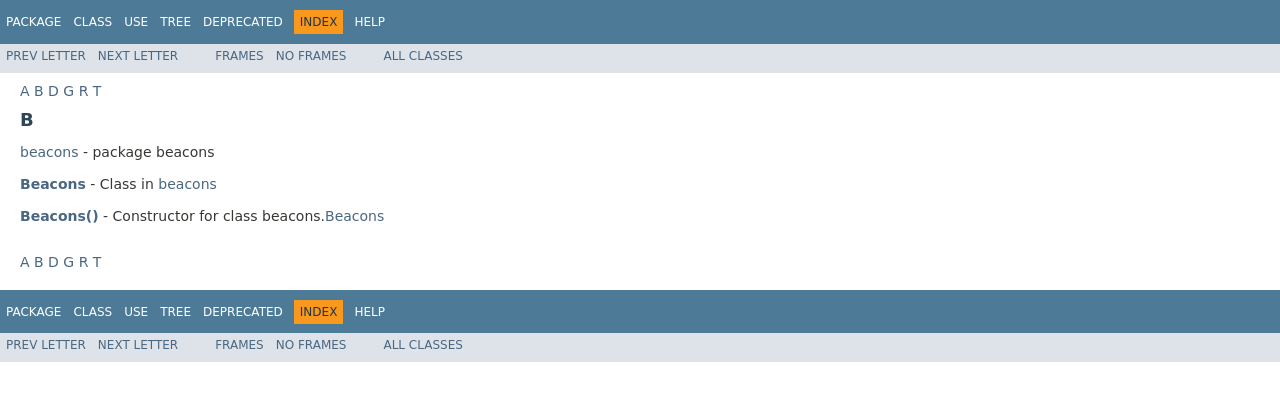
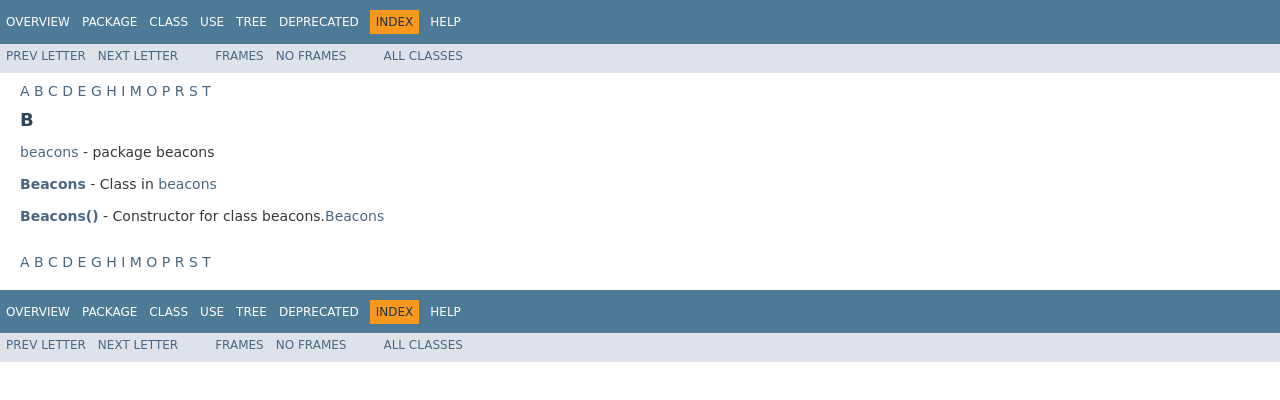
Before and after one commit to Olio-Masters/collector, a plain HTML site: page doc/index-files/index-2.html in a window 1280 px wide. Drawn offline with Linux system fonts and the light colour scheme; a web font is replaced by a local one.

Commit message:
Update index-2.html

```diff
--- a/doc/index-files/index-2.html
+++ b/doc/index-files/index-2.html
@@ -2,7 +2,7 @@
 <!-- NewPage -->
 <html lang="fi">
 <head>
-<!-- Generated by javadoc (1.8.0_161) on Mon Mar 12 10:31:13 EET 2018 -->
+<!-- Generated by javadoc (1.8.0_161) on Mon Mar 12 11:13:12 EET 2018 -->
 <title>B-Index</title>
 <meta name="date" content="2018-03-12">
 <link rel="stylesheet" type="text/css" href="../stylesheet.css" title="Style">
@@ -31,10 +31,11 @@
 <!--   -->
 </a>
 <ul class="navList" title="Navigation">
-<li><a href="../beacons/package-summary.html">Package</a></li>
+<li><a href="../overview-summary.html">Overview</a></li>
+<li>Package</li>
 <li>Class</li>
 <li>Use</li>
-<li><a href="../beacons/package-tree.html">Tree</a></li>
+<li><a href="../overview-tree.html">Tree</a></li>
 <li><a href="../deprecated-list.html">Deprecated</a></li>
 <li class="navBarCell1Rev">Index</li>
 <li><a href="../help-doc.html">Help</a></li>
@@ -68,7 +69,7 @@
 <!--   -->
 </a></div>
 <!-- ========= END OF TOP NAVBAR ========= -->
-<div class="contentContainer"><a href="index-1.html">A</a>&nbsp;<a href="index-2.html">B</a>&nbsp;<a href="index-3.html">D</a>&nbsp;<a href="index-4.html">G</a>&nbsp;<a href="index-5.html">R</a>&nbsp;<a href="index-6.html">T</a>&nbsp;<a name="I:B">
+<div class="contentContainer"><a href="index-1.html">A</a>&nbsp;<a href="index-2.html">B</a>&nbsp;<a href="index-3.html">C</a>&nbsp;<a href="index-4.html">D</a>&nbsp;<a href="index-5.html">E</a>&nbsp;<a href="index-6.html">G</a>&nbsp;<a href="index-7.html">H</a>&nbsp;<a href="index-8.html">I</a>&nbsp;<a href="index-9.html">M</a>&nbsp;<a href="index-10.html">O</a>&nbsp;<a href="index-11.html">P</a>&nbsp;<a href="index-12.html">R</a>&nbsp;<a href="index-13.html">S</a>&nbsp;<a href="index-14.html">T</a>&nbsp;<a name="I:B">
 <!--   -->
 </a>
 <h2 class="title">B</h2>
@@ -80,7 +81,7 @@
 <dt><span class="memberNameLink"><a href="../beacons/Beacons.html#Beacons--">Beacons()</a></span> - Constructor for class beacons.<a href="../beacons/Beacons.html" title="class in beacons">Beacons</a></dt>
 <dd>&nbsp;</dd>
 </dl>
-<a href="index-1.html">A</a>&nbsp;<a href="index-2.html">B</a>&nbsp;<a href="index-3.html">D</a>&nbsp;<a href="index-4.html">G</a>&nbsp;<a href="index-5.html">R</a>&nbsp;<a href="index-6.html">T</a>&nbsp;</div>
+<a href="index-1.html">A</a>&nbsp;<a href="index-2.html">B</a>&nbsp;<a href="index-3.html">C</a>&nbsp;<a href="index-4.html">D</a>&nbsp;<a href="index-5.html">E</a>&nbsp;<a href="index-6.html">G</a>&nbsp;<a href="index-7.html">H</a>&nbsp;<a href="index-8.html">I</a>&nbsp;<a href="index-9.html">M</a>&nbsp;<a href="index-10.html">O</a>&nbsp;<a href="index-11.html">P</a>&nbsp;<a href="index-12.html">R</a>&nbsp;<a href="index-13.html">S</a>&nbsp;<a href="index-14.html">T</a>&nbsp;</div>
 <!-- ======= START OF BOTTOM NAVBAR ====== -->
 <div class="bottomNav"><a name="navbar.bottom">
 <!--   -->
@@ -90,10 +91,11 @@
 <!--   -->
 </a>
 <ul class="navList" title="Navigation">
-<li><a href="../beacons/package-summary.html">Package</a></li>
+<li><a href="../overview-summary.html">Overview</a></li>
+<li>Package</li>
 <li>Class</li>
 <li>Use</li>
-<li><a href="../beacons/package-tree.html">Tree</a></li>
+<li><a href="../overview-tree.html">Tree</a></li>
 <li><a href="../deprecated-list.html">Deprecated</a></li>
 <li class="navBarCell1Rev">Index</li>
 <li><a href="../help-doc.html">Help</a></li>
```
